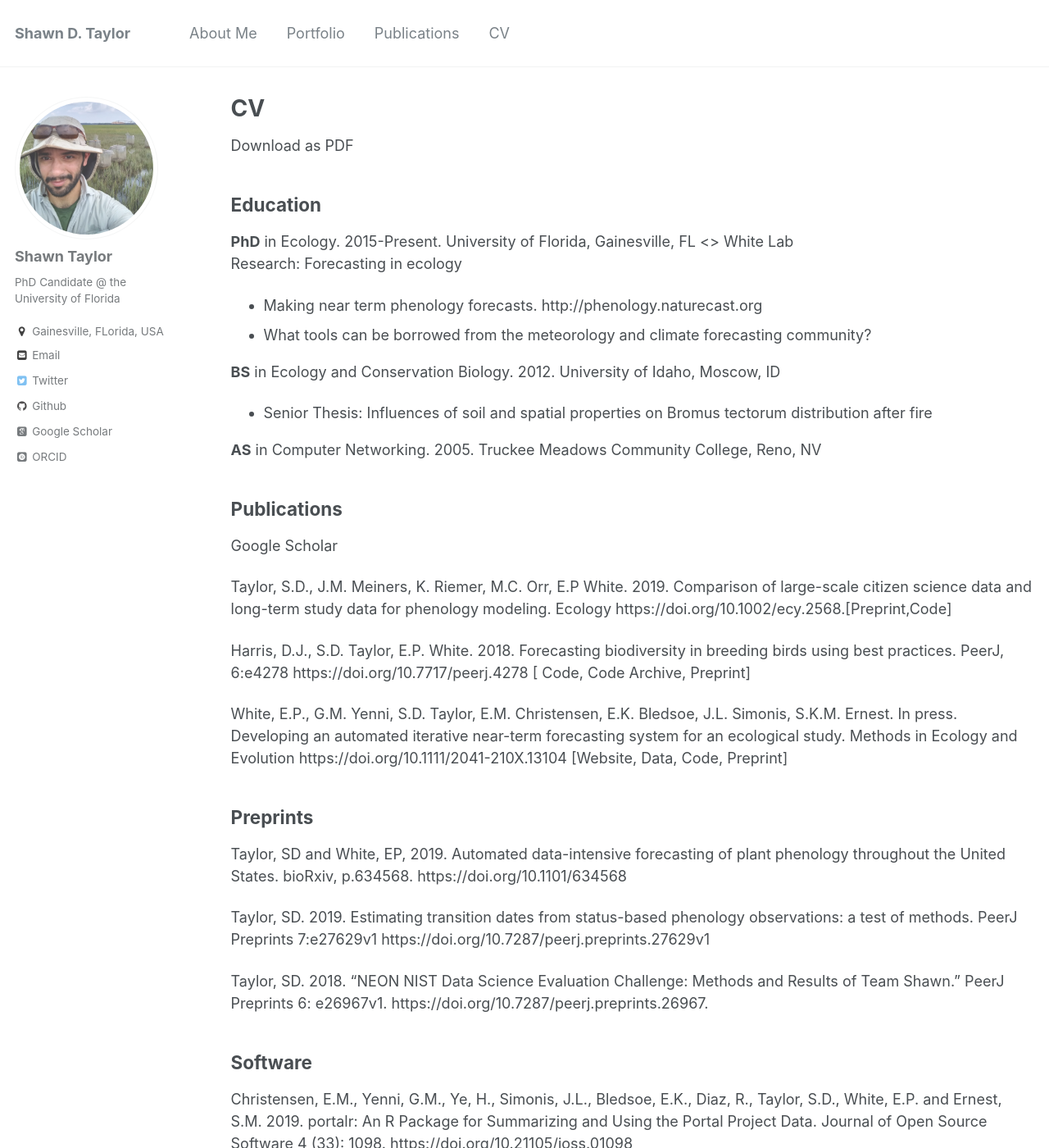
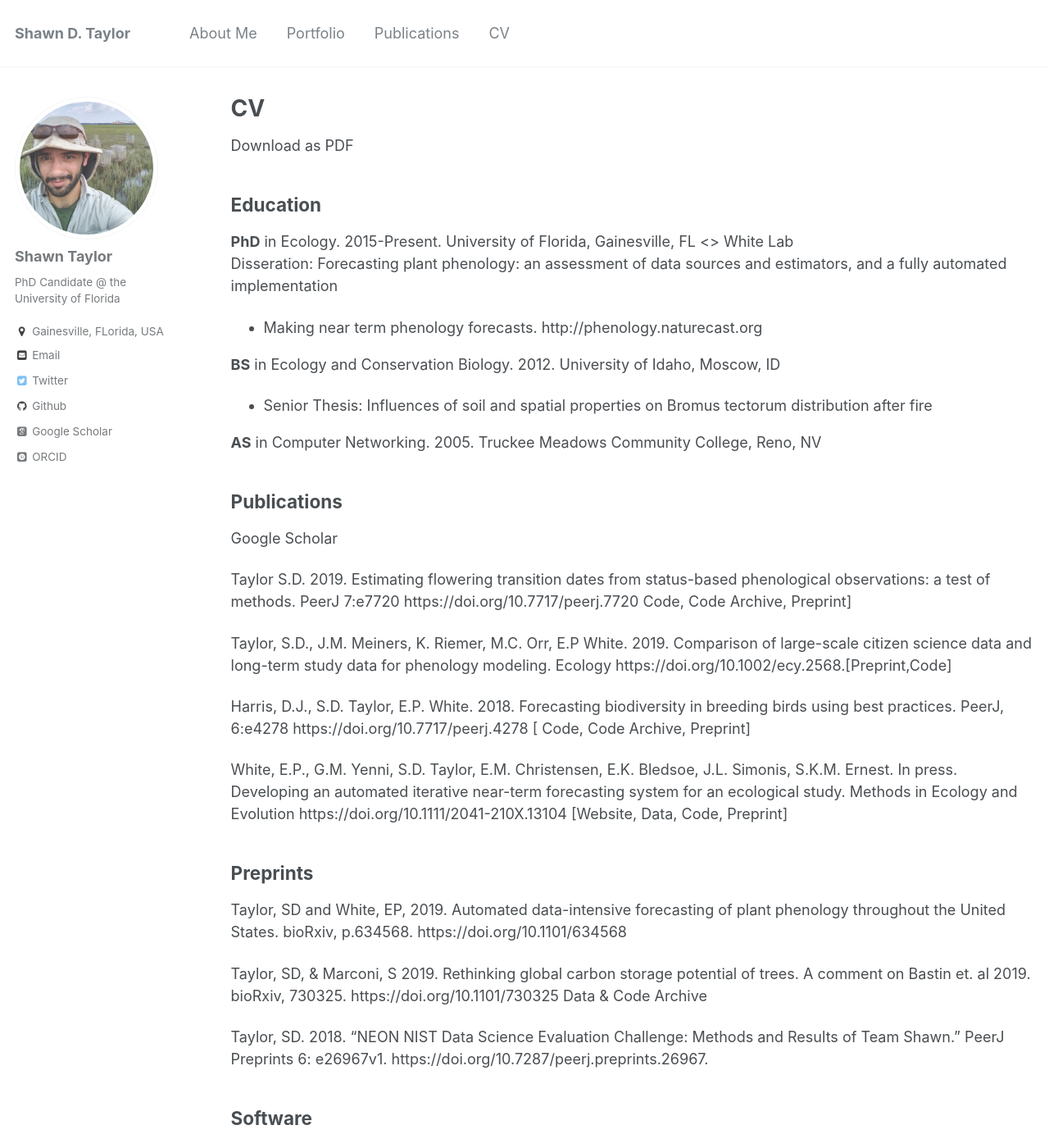
Before and after one commit to sdtaylor/sdtaylor.github.io, a Jekyll site: the page built from _pages/cv.md, in a window 1280 px wide and 1400 px high. Shown: the whole window at 82% size. Built offline with Jekyll 4.4.1, drawn with Linux system fonts in a browser that asks for light colours; some web fonts are replaced.

Commit message:
update pubs and disserations title

```diff
--- a/_pages/cv.md
+++ b/_pages/cv.md
@@ -14,9 +14,8 @@ redirect_from:
 ## Education
 
 **PhD** in Ecology. 2015-Present. University of Florida, Gainesville, FL <> [White Lab](https://www.weecology.org)
-Research: Forecasting in ecology
+Disseration: Forecasting plant phenology: an assessment of data sources and estimators, and a fully automated implementation
 - Making near term phenology forecasts. [http://phenology.naturecast.org](http://phenology.naturecast.org)
-- What tools can be borrowed from the meteorology and climate forecasting community?
 
 **BS** in Ecology and Conservation Biology. 2012. University of Idaho, Moscow, ID
  - Senior Thesis: Influences of soil and spatial properties on Bromus tectorum distribution after fire
@@ -26,6 +25,11 @@ Research: Forecasting in ecology
 ## Publications
 
 [Google Scholar](https://scholar.google.com/citations?user=SvjLzQMAAAAJ&hl=en)
+
+Taylor S.D. 2019. Estimating flowering transition dates from status-based phenological observations: a test of methods. PeerJ 7:e7720 [https://doi.org/10.7717/peerj.7720](https://doi.org/10.7717/peerj.7720)
+[Code](https://github.com/sdtaylor/phenology_estimators),
+[Code Archive](https://zenodo.org/record/3234913),
+[Preprint](https://doi.org/10.7287/peerj.preprints.27629v1)]
 
 Taylor, S.D., J.M. Meiners, K. Riemer, M.C. Orr, E.P White. 2019. Comparison of large-scale citizen science data and long-term study data for phenology modeling. Ecology [https://doi.org/10.1002/ecy.2568](https://doi.org/10.1002/ecy.2568).[[Preprint]( https://doi.org/10.1101/335802),[Code](https://github.com/sdtaylor/phenology_dataset_study)]
 
@@ -43,15 +47,19 @@ White, E.P., G.M. Yenni, S.D. Taylor, E.M. Christensen, E.K. Bledsoe, J.L. Simon
 
 Taylor, SD and White, EP, 2019. Automated data-intensive forecasting of plant phenology throughout the United States. bioRxiv, p.634568. [https://doi.org/10.1101/634568](https://doi.org/10.1101/634568)
 
-Taylor, SD. 2019. Estimating transition dates from status-based phenology observations: a test of methods. PeerJ Preprints 7:e27629v1 [https://doi.org/10.7287/peerj.preprints.27629v1](https://doi.org/10.7287/peerj.preprints.27629v1)
+Taylor, SD, & Marconi, S 2019. Rethinking global carbon storage potential of trees. A comment on Bastin et. al 2019. bioRxiv, 730325. [https://doi.org/10.1101/730325](https://doi.org/10.1101/730325)
+[Data & Code Archive](https://doi.org/10.5281/zenodo.3364028)
 
 Taylor, SD. 2018. “NEON NIST Data Science Evaluation Challenge: Methods and Results of Team Shawn.” PeerJ Preprints 6: e26967v1. [https://doi.org/10.7287/peerj.preprints.26967](https://doi.org/10.7287/peerj.preprints.26967).
 
 ## Software
 
-Christensen, E.M., Yenni, G.M., Ye, H., Simonis, J.L., Bledsoe, E.K., Diaz, R., Taylor, S.D., White, E.P. and Ernest, S.M. 2019. portalr: An R Package for Summarizing and Using the Portal Project Data. Journal of Open Source Software 4 (33): 1098. [https://doi.org/10.21105/joss.01098](https://doi.org/10.21105/joss.01098)
+Christensen, E.M., Yenni, G.M., Ye, H., Simonis, J.L., Bledsoe, E.K., Diaz, R., Taylor, S.D., White, E.P. and Ernest, S.M. 2019. portalr: An R Package for Summarizing and Using the Portal Project Data. Journal of Open Source Software 4 (33): 1098. [https://doi.org/10.21105/joss.01098](https://doi.org/10.21105/joss.01098).
+[[Repo](https://github.com/weecology/portalr)]
 
 Taylor, S.D. 2018. pyPhenology: A python framework for plant phenology modelling. The Journal of Open Source Software 3: 827. [https://doi.org/10.21105/joss.00827](https://doi.org/10.21105/joss.00827)
+[[Repo](https://github.com/sdtaylor/pyphenology),
+[Docs](http://pyphenology.readthedocs.io/)]
 
 McGlinn, D., H. Senyondo, S.D. Taylor, M. Pohlman, and E.P. White. 2015-present. rdataretriever: R Interface to the Data Retriever. https://cran.r-project.org/web/packages/rdataretriever/index.html
 
```
